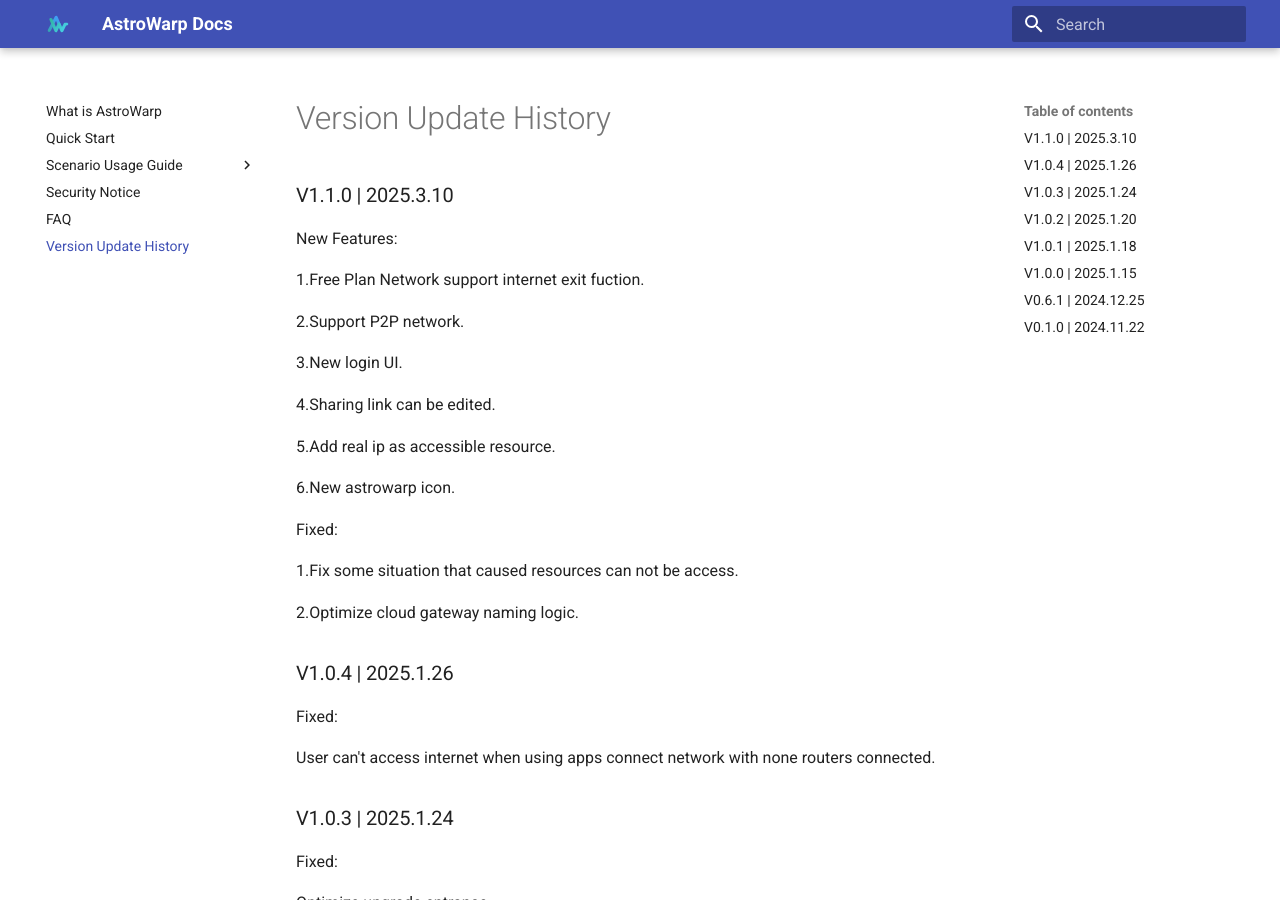
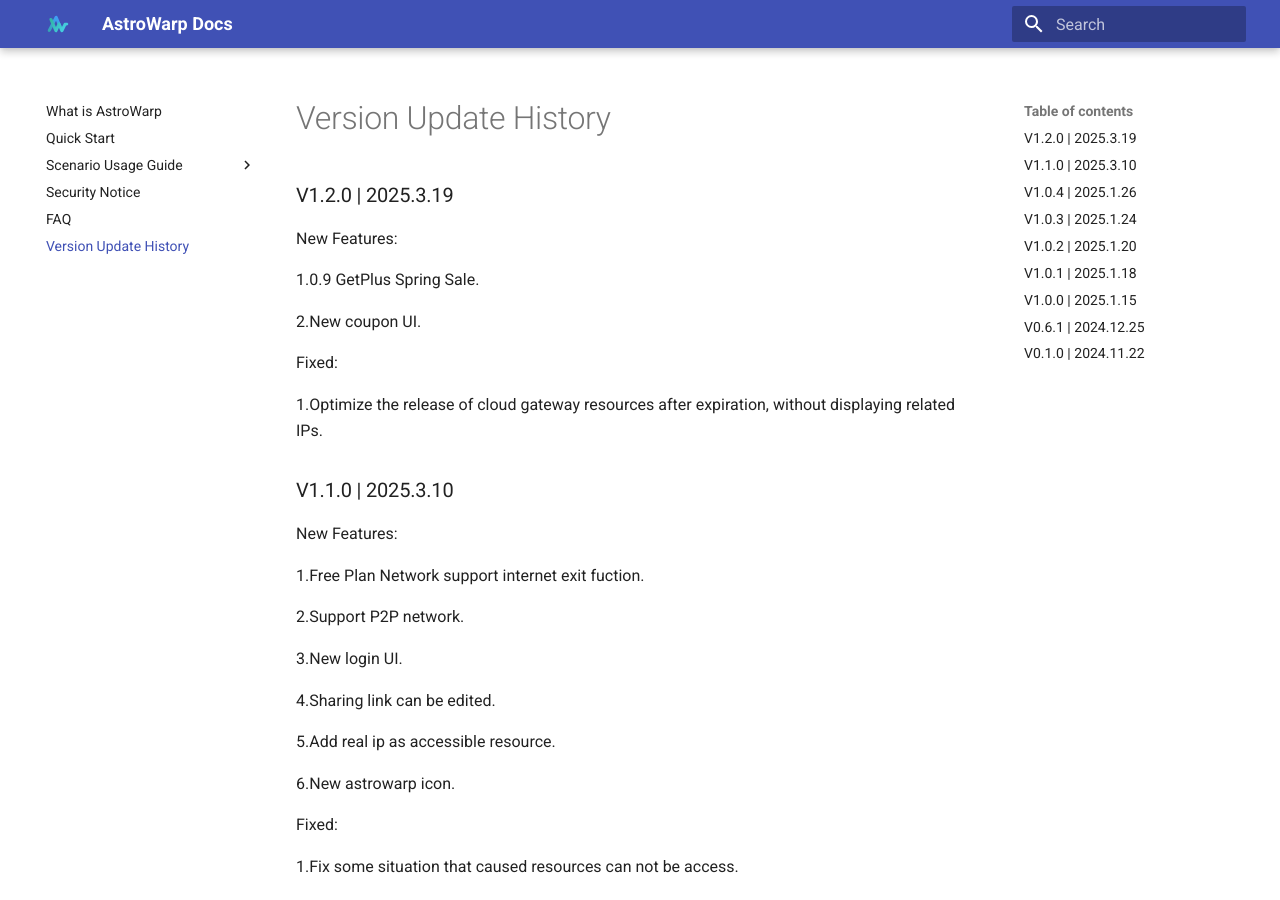
Before and after one commit to gl-inet/docs-astrowarp, an MkDocs documentation site: the page built from docs/version/index.md, in a window 1280 px wide and 900 px high. Built offline with MkDocs 1.6.1 and Material for MkDocs 9.7.7, drawn with Linux system fonts in a browser that asks for light colours; comment, search, counter and statistics services are not loaded; the version menu is left out.

Commit message:
update version info

```diff
--- a/docs/version/index.md
+++ b/docs/version/index.md
@@ -1,3 +1,16 @@
+### V1.2.0 |  2025.3.19
+
+New Features:
+
+1.0.9 GetPlus Spring Sale.
+
+2.New coupon UI.
+
+Fixed:
+
+1.Optimize the release of cloud gateway resources after expiration, without displaying related IPs.
+
+
 ### V1.1.0 |  2025.3.10
 
 New Features:
```
